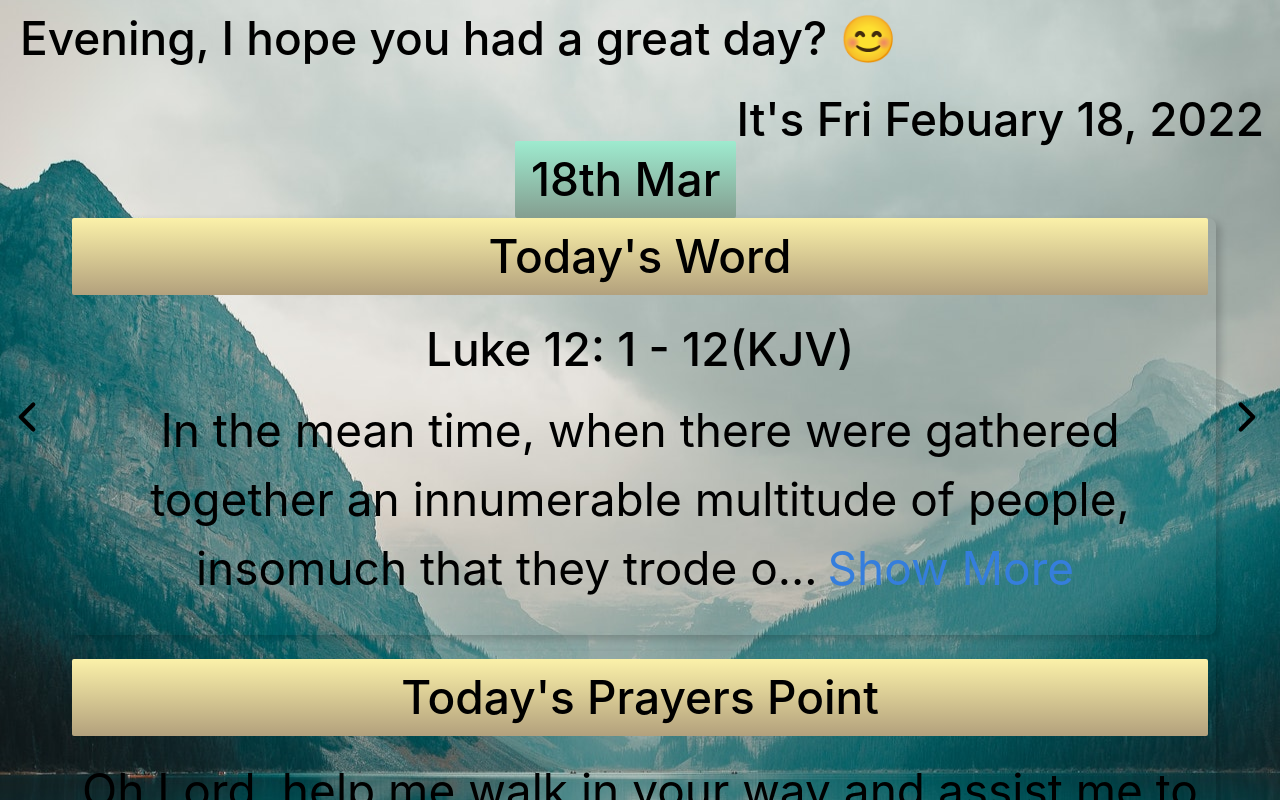
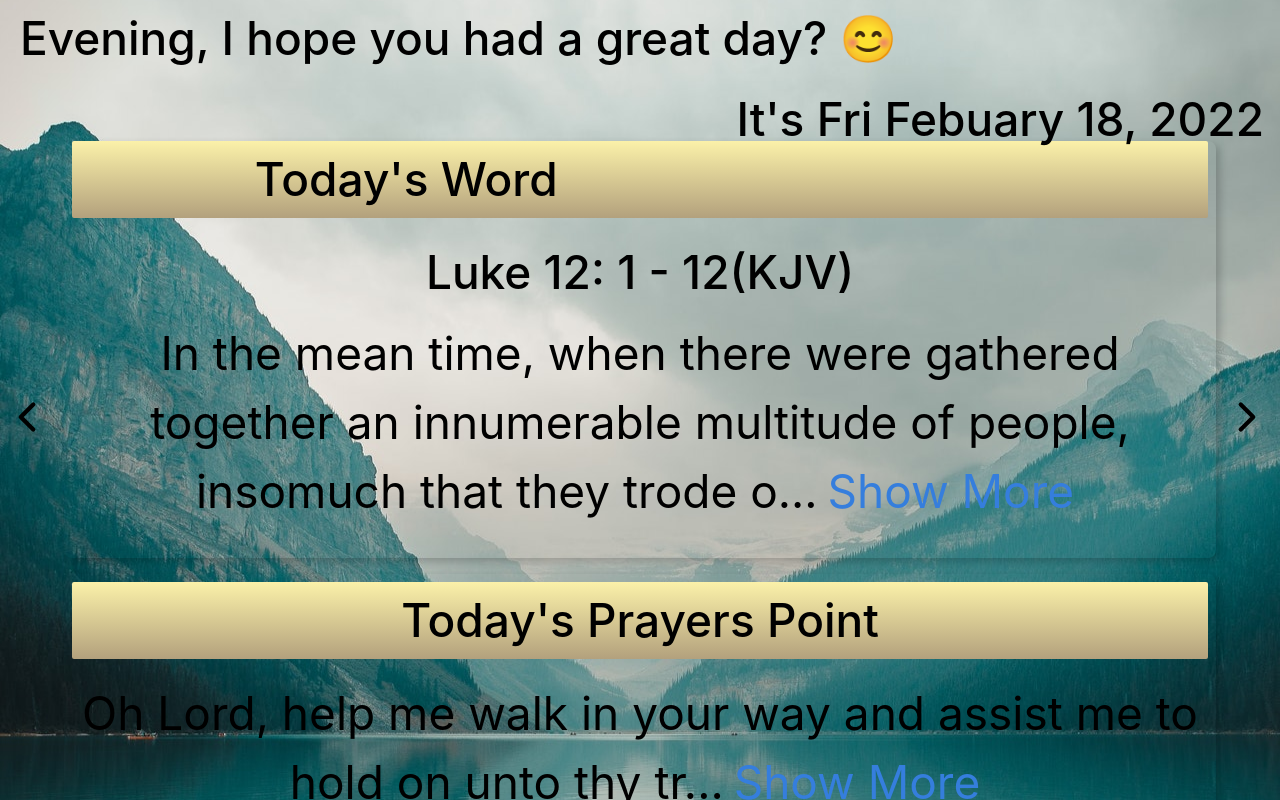
Before and after one commit to Dare789/Jesus-Pill, a React (Create React App) app: page / in a window 1280 px wide. Both pictures are taken after a click on the button "Get Today Pill". Shown: the top 800 px of the page. Built offline with nearby package versions, Linux system fonts and the light colour scheme.

Commit message:
made some small changes

```diff
--- a/src/Components/DailyDose/DailyDose.js
+++ b/src/Components/DailyDose/DailyDose.js
@@ -57,7 +57,7 @@ return(
      <div>
         <div>
            <div className='todayDate ma5 mb0 '>
-              <p className='br1 bg-light-green fw5 pt1 pb1 pl0 pl3 pr3 mb0 label date tc'>{date}</p>
+              {/* <p className='br1 bg-light-green fw5 pt1 pb1 pl0 pl3 pr3 mb0 label date tc'>{date}</p> */}
           </div>
            <div className="ma5 mt0 mb3 br3 pa2 pt0 pb4 shadow-5 tc bible">
                <p className="br1 bg-light-yellow fw5 pa1 label">Today's Word</p>
--- a/src/Container/App.js
+++ b/src/Container/App.js
@@ -8,7 +8,7 @@ import Helmet from "react-helmet"
 import "./App.css";
 
 const App = () => {
- const [route, setRoute] = useState("Welcome");
+ const [ route, setRoute ] = useState("Welcome");
 
  const onRouteChange = (route) => {
      return setRoute(route)
@@ -18,7 +18,7 @@ const App = () => {
     <div>
       <Helmet>
         <title>Jesus Pill - Start Your Day With God</title>
-          <meta name="JesusPill" content="The Ultimate Christian App" />
+          <meta name="JesusPill" content="The Ultimate Christian App"/>
         </Helmet>
        {route === "Welcome" ?
         <div>
@@ -27,6 +27,7 @@ const App = () => {
        :
         <div>
              <Greetings/>
+             {/* <Bible/> */}
              <TodayDate/>
              <DailyDose/>
              <Share/>
```
